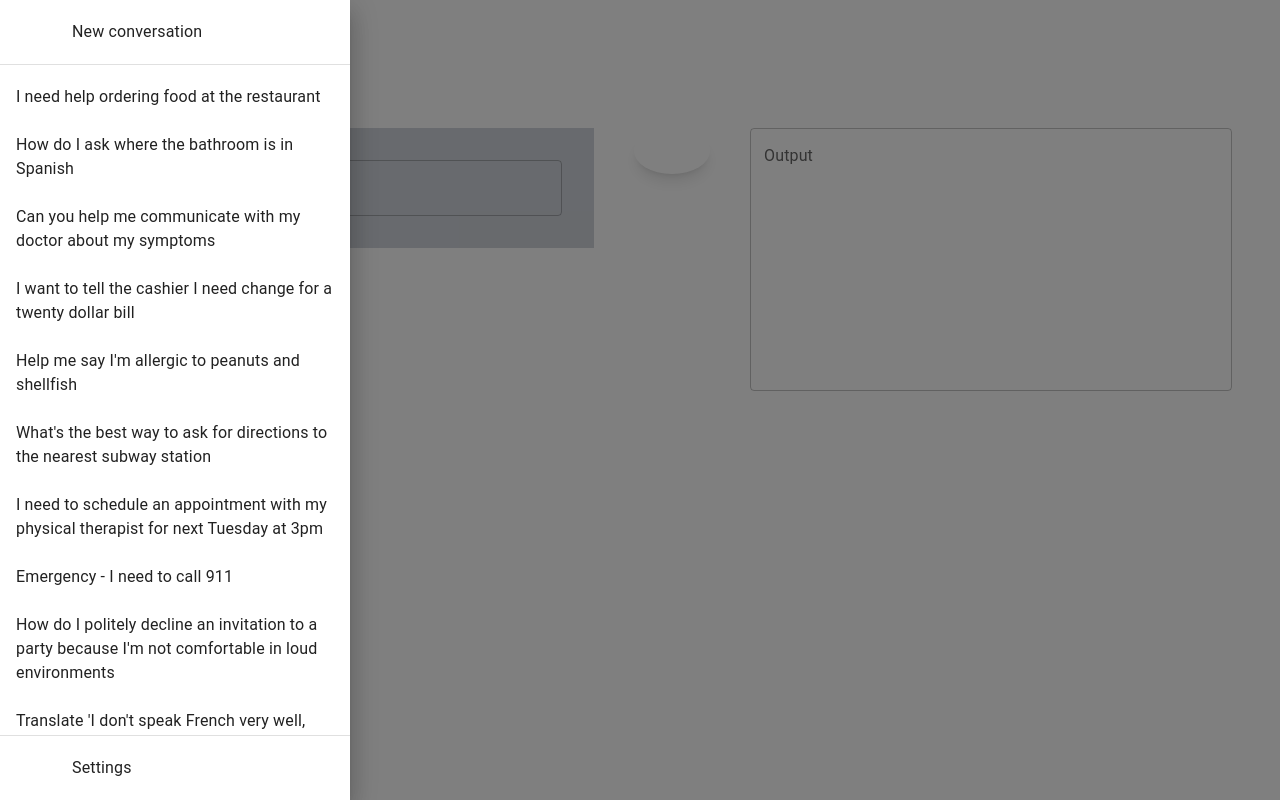
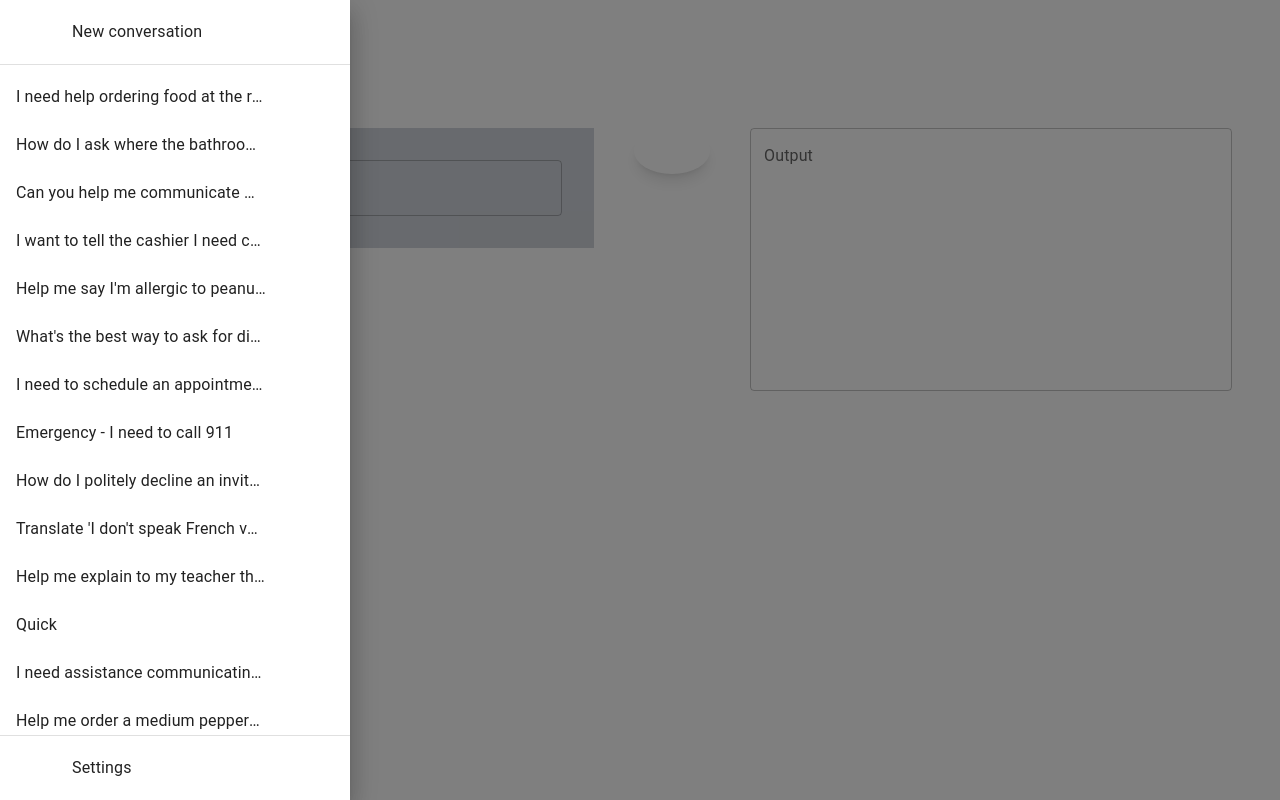
Before and after one commit to sbhat300/HackRUF25, a React (Vite) app in the folder client/: page / in a window 1280 px wide. Both pictures are taken after a click on the button 56 px from the left and 24 px from the top of the page. Built offline with nearby package versions, Linux system fonts and the light colour scheme; some icons are missing.

Commit message:
feat: truncated conversations in sidebar

```diff
--- a/client/src/components/Menu.jsx
+++ b/client/src/components/Menu.jsx
@@ -54,7 +54,20 @@ export default function Menu() {
           {mockConversations.map((conversation, index) => (
             <ListItem key={conversation.id} disablePadding>
               <ListItemButton>
-                <ListItemText primary={conversation.lastInput} />
+                <ListItemText
+                    primary={conversation.lastInput}
+                    slotProps={{
+                        primary: {
+                            noWrap: true,
+                            sx: {
+                                maxWidth: 250,  // adjust to fit your drawer width
+                                overflow: 'hidden',
+                                textOverflow: 'ellipsis',
+                                whiteSpace: 'nowrap'
+                            }
+                        }
+                    }}
+                />
               </ListItemButton>
             </ListItem>
           ))}
```
